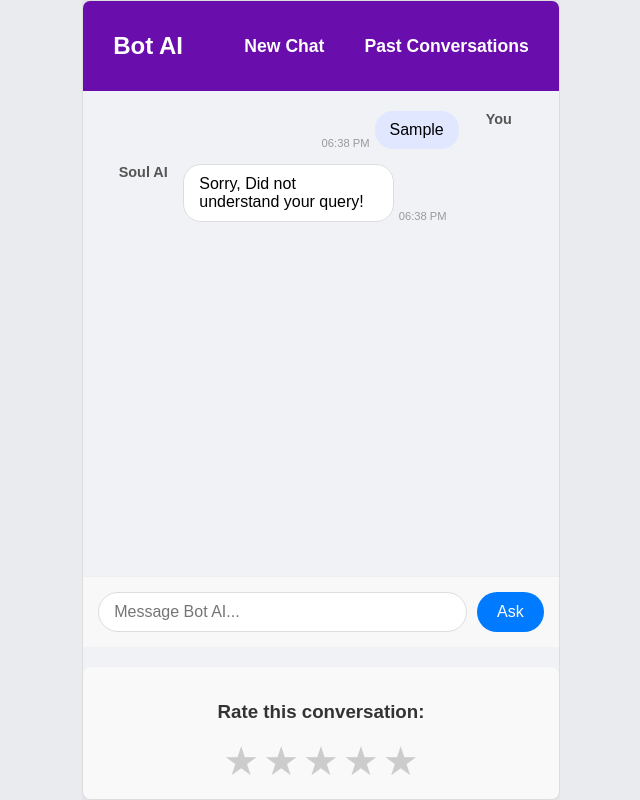
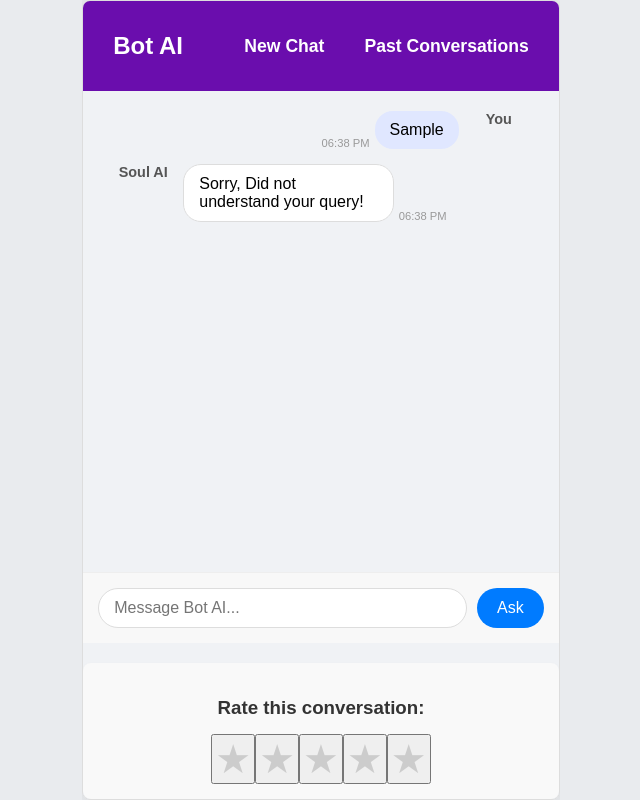
Before and after one commit to srishruthib/ai-chat-bot, a React (Create React App) app: page / in a window 1280 px wide. Both pictures are taken after typing "Sample" into the empty fields and a click on the button "Ask". Shown: the whole page, without its empty margins (319-959 px from the left). Built offline with nearby package versions, Linux system fonts and the light colour scheme.

Commit message:
Fixed RatingComponent to use button tags with type='button' for Cypress compatibility

```diff
--- a/src/components/RatingComponent.js
+++ b/src/components/RatingComponent.js
@@ -18,15 +18,16 @@ const RatingComponent = ({ onRate, initialRating = 0, disabled = false }) => {
             <h3>Rate this conversation:</h3>
             <div className="stars">
                 {[1, 2, 3, 4, 5].map((star) => (
-                    <span
+                    <button // Changed from <span> to <button>
                         key={star}
+                        type="button" // Added type="button"
                         className={`star ${star <= (hoverRating || rating) ? 'filled' : ''} ${disabled ? 'disabled' : ''}`}
                         onClick={() => handleClick(star)}
                         onMouseEnter={() => !disabled && setHoverRating(star)}
                         onMouseLeave={() => !disabled && setHoverRating(0)}
                     >
                         ★
-                    </span>
+                    </button> // Changed from </span> to </button>
                 ))}
             </div>
         </div>
```
